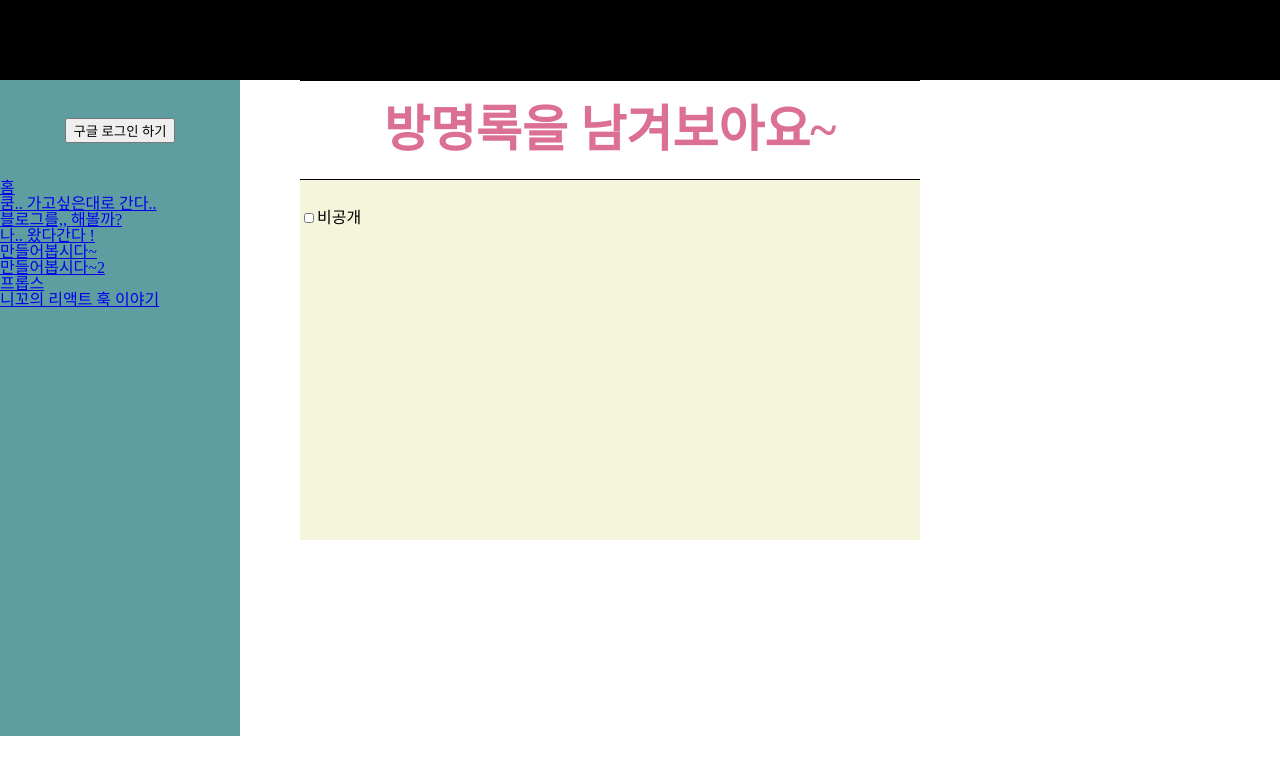
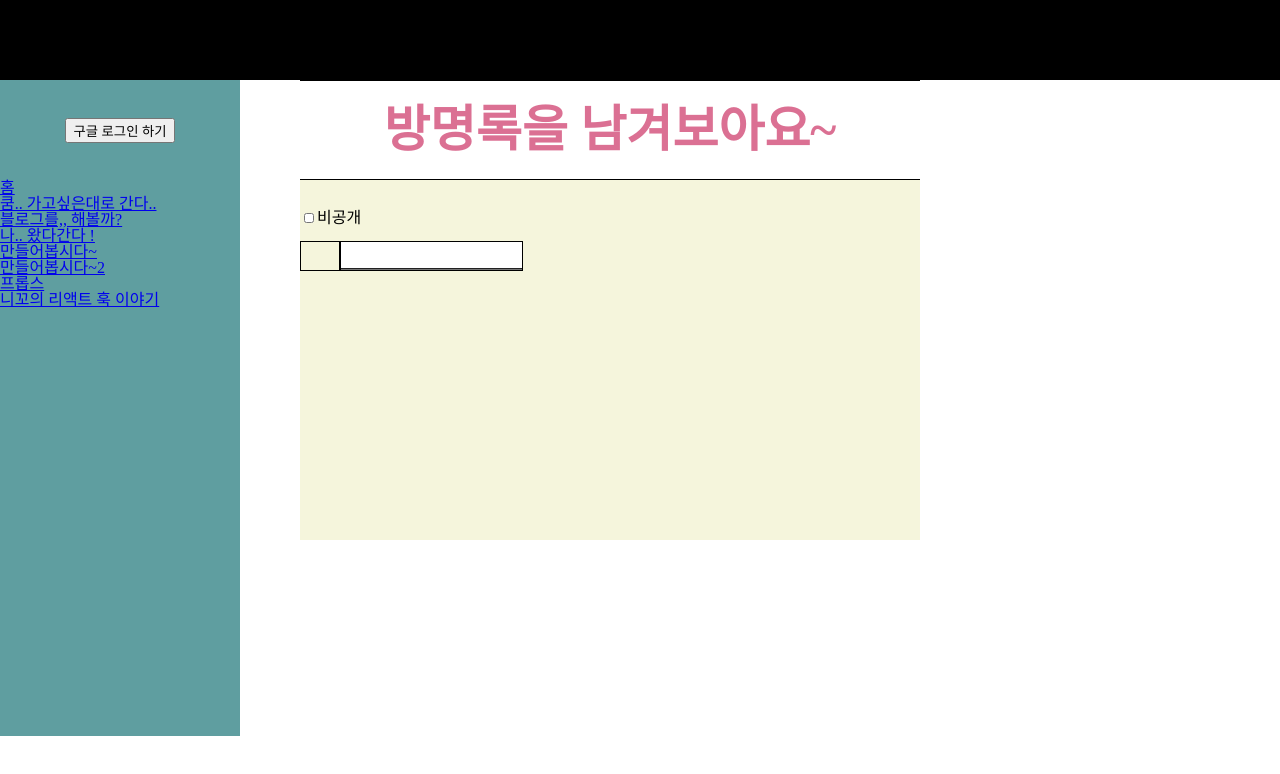
Before and after one commit to zikoom/kooms-day, a React (Create React App) app: page /guest-book in a window 1280 px wide. Shown: the top 774 px of the page. Built offline with nearby package versions, Linux system fonts and the light colour scheme.

Commit message:
재미없는 css 작업중..

```diff
--- a/src/jaduguaza/GuestBook.js
+++ b/src/jaduguaza/GuestBook.js
@@ -14,7 +14,14 @@ export default function GuestBook(){
         <input type="checkbox" name="" id={boardPublicCheckBoxID} />
         <label htmlFor={boardPublicCheckBoxID}>비공개</label>
         <div className="user-info-wrapper">
-          <div className="user-name-wrapper"></div>
+          <div className="user-name-wrapper">
+            <div className="user-name-icon">
+
+            </div>
+            <div className="user-name-input-wrapper">
+              <input type="text" id="board-name"/>
+            </div>
+          </div>
           <div className="user-password-info"></div>
         </div>
       </div>
--- a/src/jaduguaza/GuestBook.scss
+++ b/src/jaduguaza/GuestBook.scss
@@ -33,6 +33,42 @@ input[type=checkbox]{
       margin-top: 5px;
       margin-bottom: 5px;
 
+      display: flex;
+      align-items: center;
+
+      .user-name-wrapper{
+        width: 50%;
+        height: 100%;
+        // background-color: rebeccapurple;
+        display: flex;
+        align-items: center;
+
+        padding-top: 10px;
+        padding-bottom: 10px;
+
+        .user-name-icon{
+          height: 100%;
+          width: 40px;
+
+          border: solid 1px black;
+
+        }
+        .user-name-input-wrapper{
+          height: 100%;
+          border: solid 1px black;
+          input{
+            height: 100%;
+            outline: none;
+          }
+        }
+
+      }
+
+      .user-password-info{
+        width: 50%;
+        background-color: antiquewhite;
+      }
+
     }
 
   }
--- a/src/reset.scss
+++ b/src/reset.scss
@@ -43,4 +43,9 @@ table{
 input{
   // -webkit-appearance: none;
   border-radius: 0;
+  border-top-style: hidden;
+  border-right-style: hidden;
+  border-left-style: hidden;
+  border-bottom-style: groove;
+  // background-color: none;
 }
```
